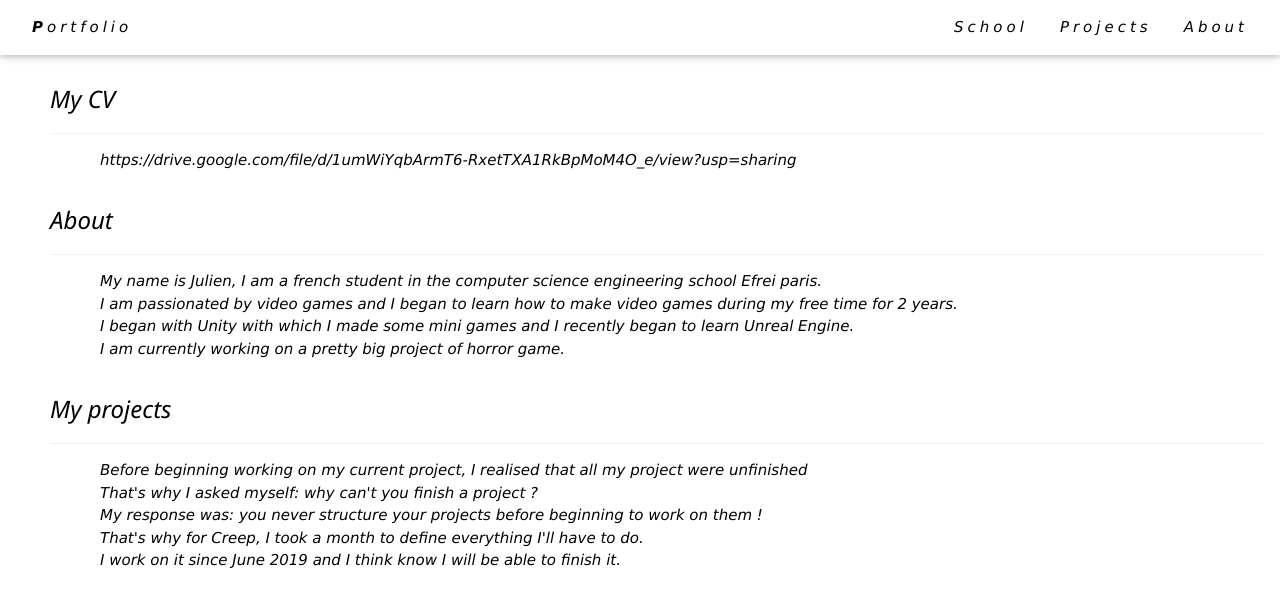
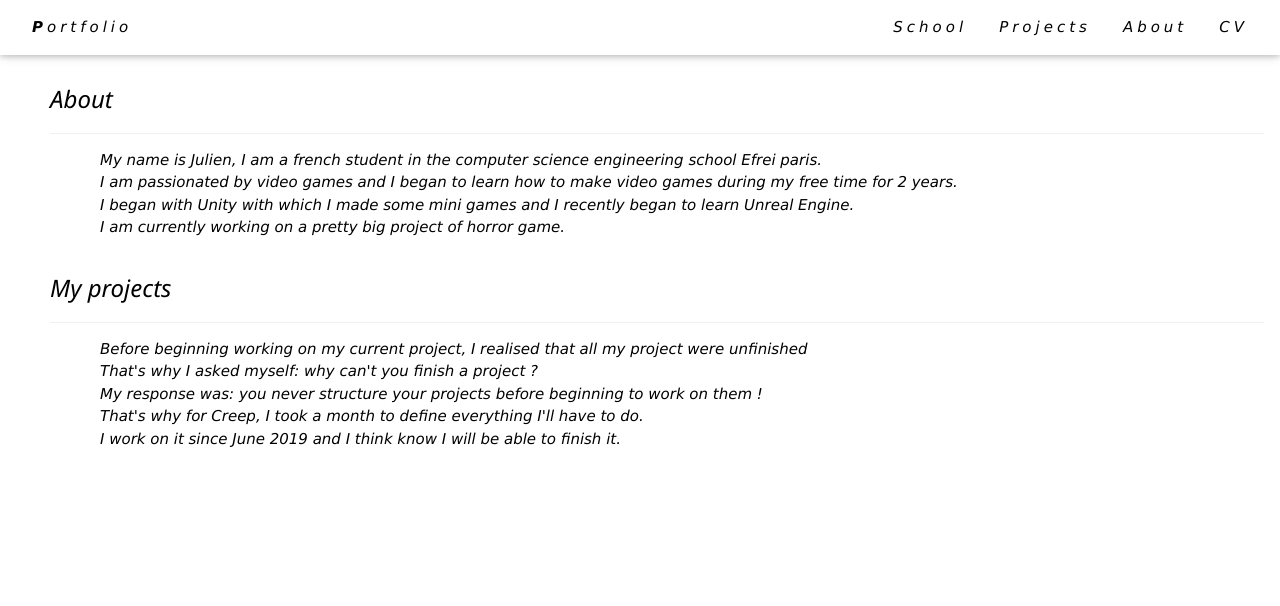
Before and after one commit to TheFryyy/TheFryyy.github.io, a plain HTML site: page about.html in a window 1280 px wide. Drawn offline with nearby package versions, Linux system fonts and the light colour scheme.

Commit message:
CV added

```diff
--- a/about.html
+++ b/about.html
@@ -15,15 +15,12 @@
         <a href="school.html" class="w3-bar-item w3-button">School</a>
         <a href="projects.html" class="w3-bar-item w3-button">Projects</a>
         <a href="about.html" class="w3-bar-item w3-button">About</a>
+        <a href="https://drive.google.com/file/d/1umWiYqbArmT6-RxetTXA1RkBpMoM4O_e/view?usp=sharing" class="w3-bar-item w3-button">CV</a>
       </div>
     </div>
 </div>
 
 <div style="padding-left: 50px;" class="w3-container w3-padding-32" id="about">
-    <h3 class="w3-border-bottom w3-border-light-grey w3-padding-16">My CV</h3>
-    <p style="padding-left: 50px;"><i>
-       https://drive.google.com/file/d/1umWiYqbArmT6-RxetTXA1RkBpMoM4O_e/view?usp=sharing
-    </i></p>
     <h3 class="w3-border-bottom w3-border-light-grey w3-padding-16">About</h3>
     <p style="padding-left: 50px;"><i>
         My name is Julien, I am a french student in the computer science engineering school Efrei paris.</br>
```
Also changed, not shown: ananasplit.html (+1 -0 lines), bombers.html (+1 -0 lines), creep.html (+1 -0 lines), homepage.html (+1 -0 lines), projects.html (+1 -0 lines), scaryschool.html (+1 -0 lines), school.html (+1 -0 lines).
